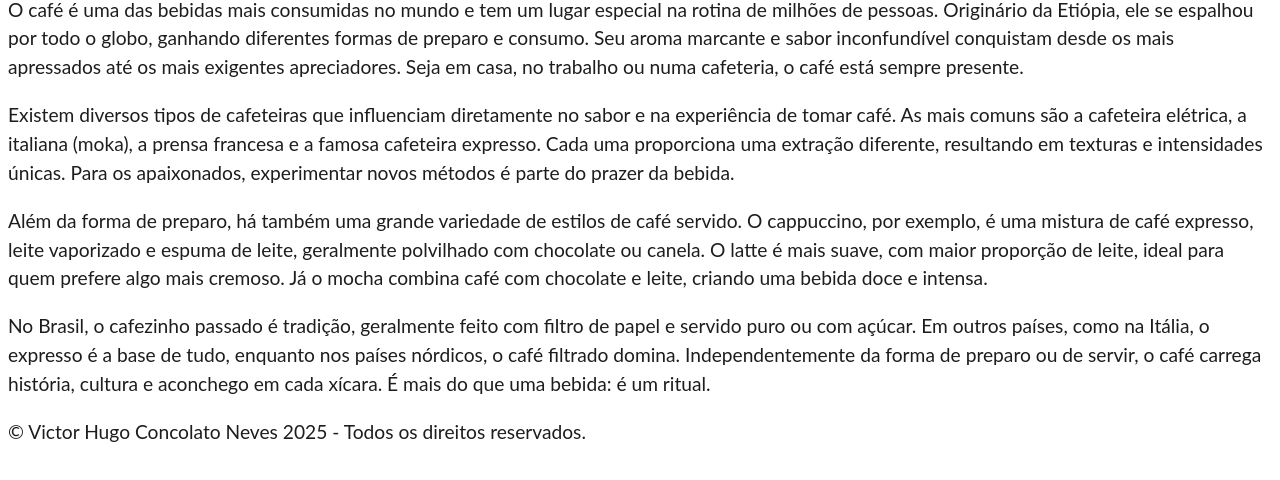
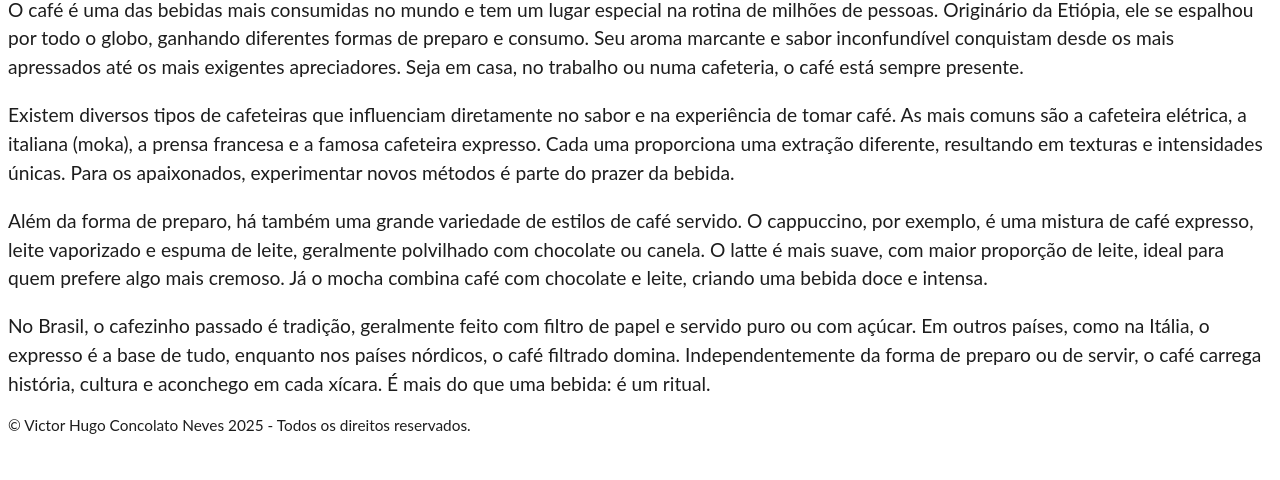
Before and after one commit to victorCNeves/menu, a plain HTML site: page index.html in a window 1280 px wide. Shown: the part 212-692 px from the top of the page. Drawn offline with Linux system fonts and the light colour scheme.

Commit message:
edição font-size footer

```diff
--- a/index.html
+++ b/index.html
@@ -61,7 +61,7 @@
     </p>
   </main>
   <!-- Rodapé -->
-  <footer>
+  <footer style="font-size: 0.8em; line-height: 1em;">
     <p>&copy; Victor Hugo Concolato Neves 2025 - Todos os direitos reservados.</p>
   </footer>
 </body>
```
